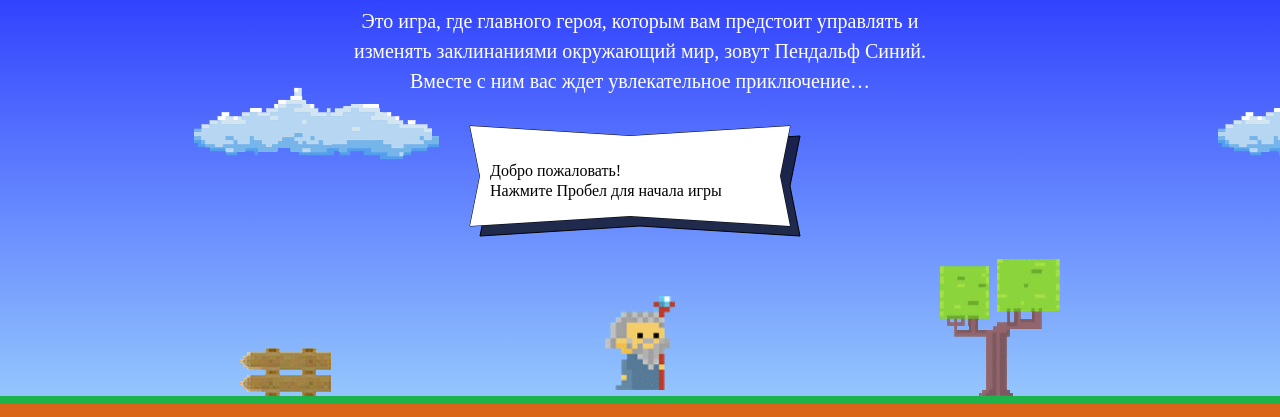
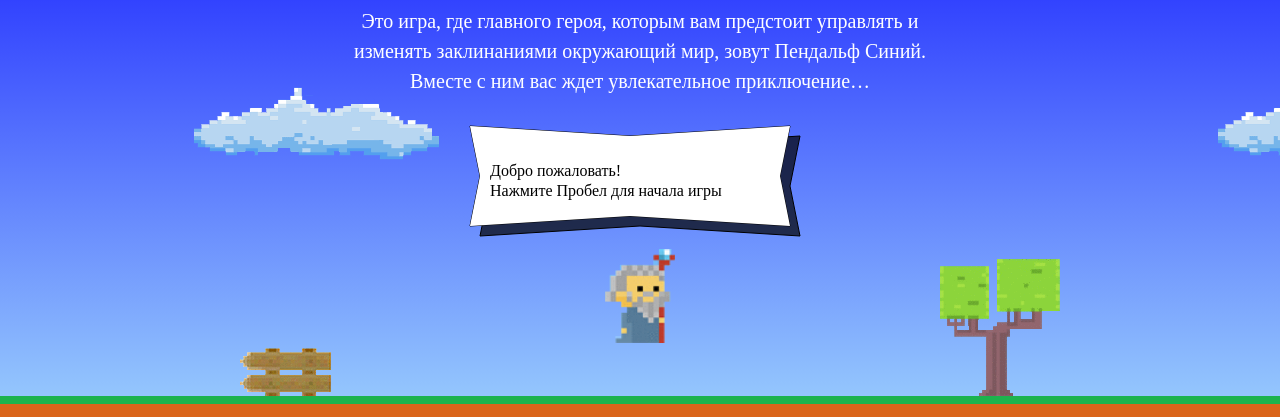
Before and after one commit to marat84/99041-code-and-magick-19, a website: page index.html in a window 1280 px wide. Shown: the part 203-620 px from the top of the page. Drawn offline with Linux system fonts and the light colour scheme; a web font is replaced by a local one.

Commit message:
Add: create function to set wizard vertical position
* 2/3 wizard icon y axis of field height

```diff
--- a/index.html
+++ b/index.html
@@ -198,6 +198,9 @@
   var getWizardX = function (width) {
     return width / 2 - wizardWidth / 2;
   };
+  var getWizardY = function (height) {
+    return (height / 3 * 2) - getWizardHeight() / 2;
+  };
 </script>
 <script src="js/game.js"></script>
 
```
